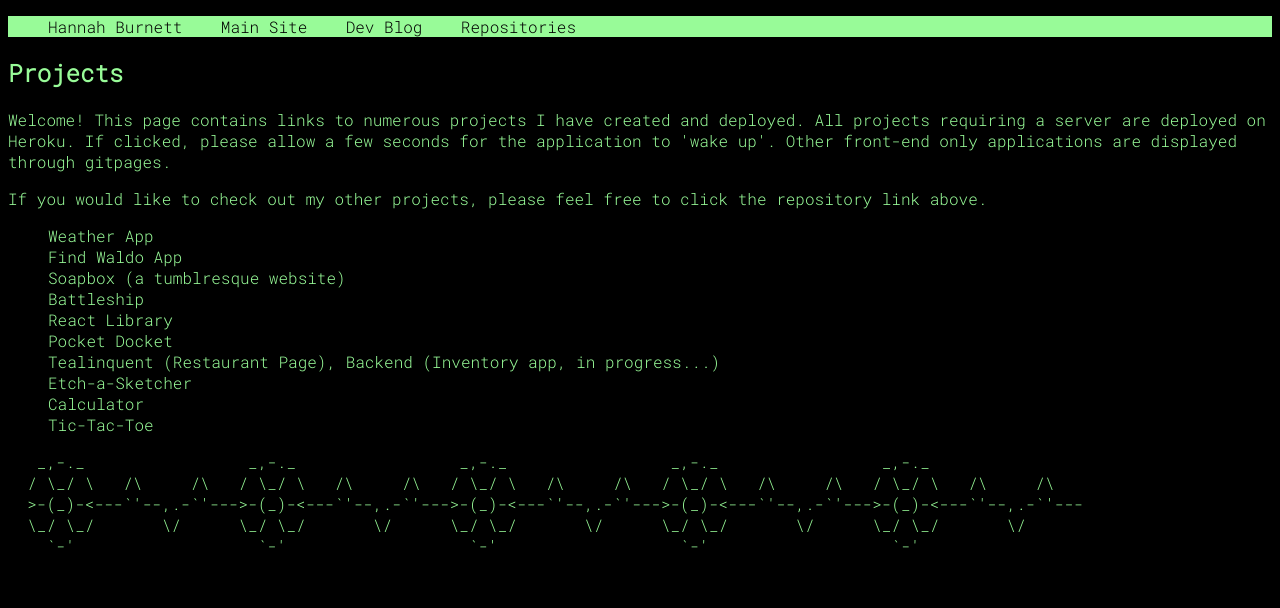
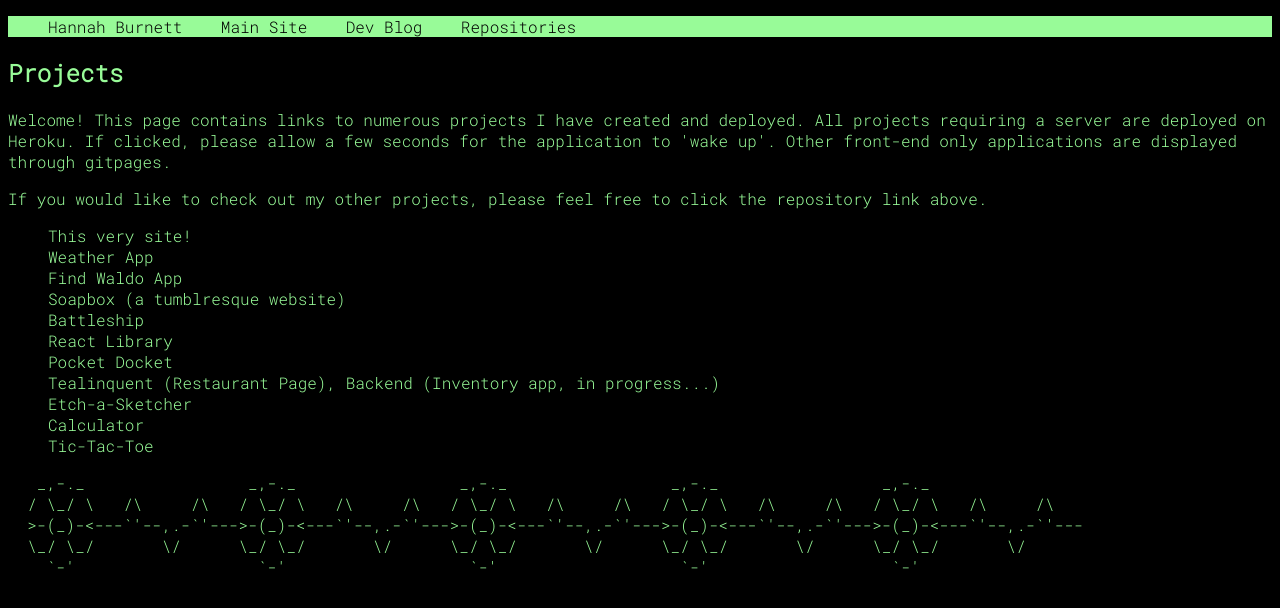
Before and after one commit to hanoelleb/ProjectWebsite, a plain HTML site: page index.html in a window 1280 px wide. Drawn offline with Linux system fonts and the light colour scheme.

Commit message:
added site as project

```diff
--- a/index.html
+++ b/index.html
@@ -23,6 +23,7 @@
 	</p>
 	<p>If you would like to check out my other projects, please feel free to click the repository link above.</p>
 	<ul>
+            <li>This very site!</li>
             <li><a href='/WeatherApp'>Weather App</a></li>
             <li><a href='https://burnett-photo-tagging.herokuapp.com/'>Find Waldo App</a></li>
 	    <li><a href='https://burnett-react-blogger.herokuapp.com/'>Soapbox (a tumblresque website) </a></li>
```
